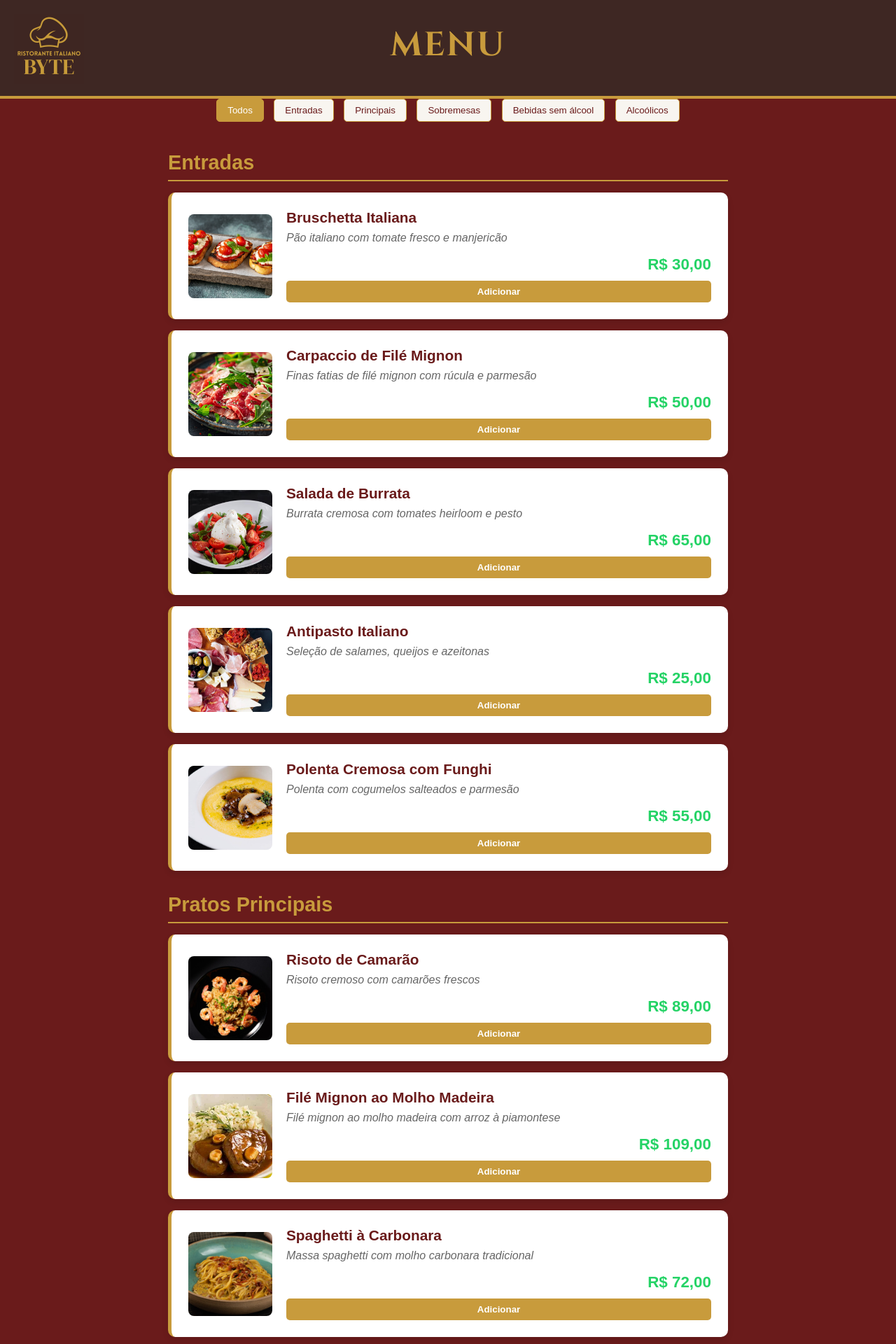
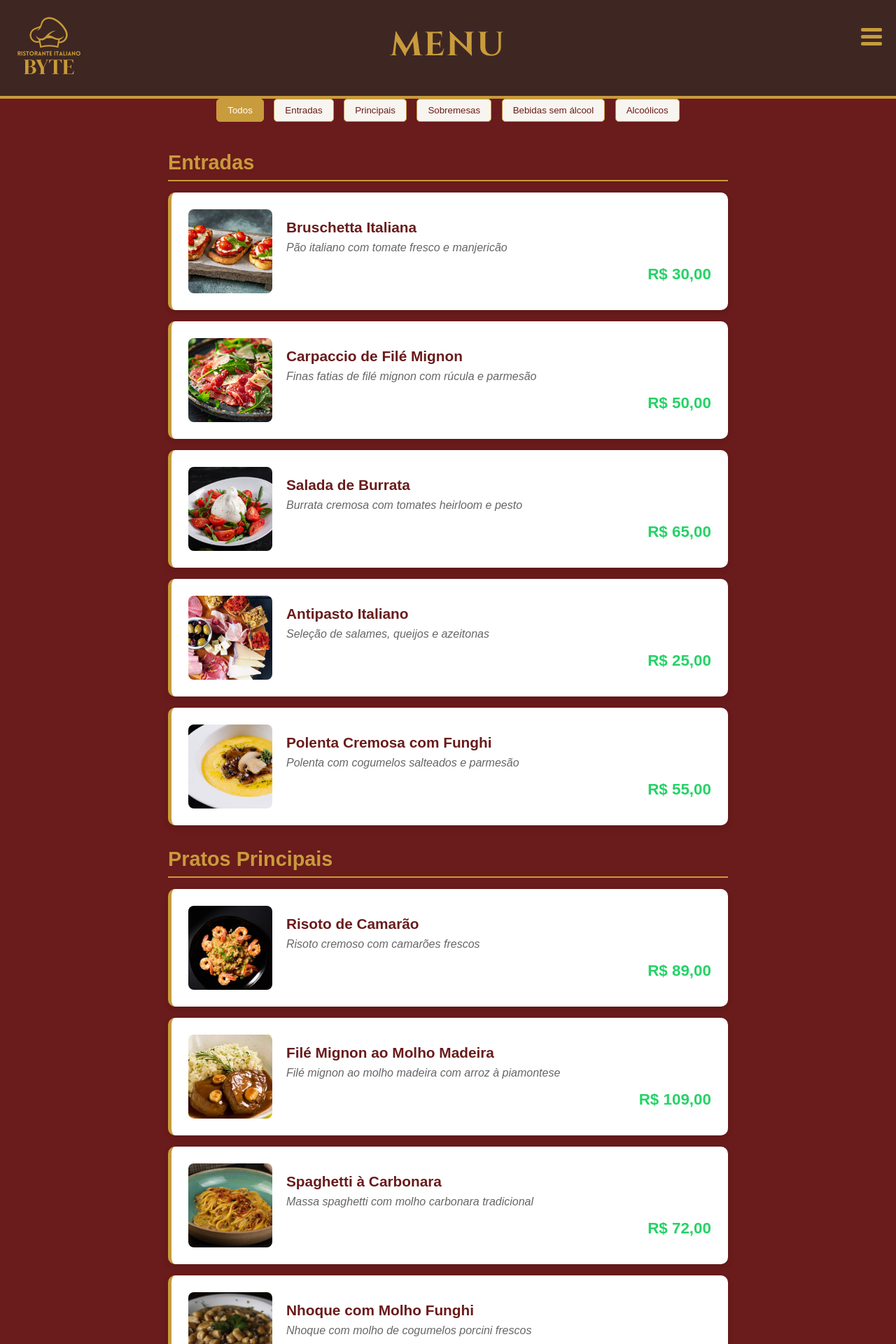
Before and after one commit to gabiiverissimo-sys/ByteMenu, a Bottle app: page / in a window 1280 px wide. Shown: the top 1920 px of the page at 70% size. Run offline with Bottle, Linux system fonts and the light colour scheme.

Commit message:
feat: enhance menu layout

```diff
--- a/static/css/menu.css
+++ b/static/css/menu.css
@@ -20,6 +20,7 @@ body {
     margin-bottom: 0;
     width: fit-content;
 }
+
 .menu-container {
     max-width: 800px;
     margin: 2rem auto;
@@ -76,22 +77,6 @@ body {
     flex-grow: 1;
     display: flex;
     flex-direction: column;
-}
-
-.btn-adicionar {
-    background: #c89b3c;
-    color: white;
-    border: none;
-    padding: 8px 15px;
-    border-radius: 5px;
-    cursor: pointer;
-    font-weight: bold;
-    transition: background 0.3s;
-    display: block;
-    margin-top: 10px;
-}
-.btn-adicionar:hover {
-    background: #b08c34;
 }
 
 .footer {
@@ -169,3 +154,30 @@ body {
     border-radius: 8px;
     margin-bottom: 0;
 }
+
+.corner-icon-container {
+    position: absolute;
+    top: 40px;
+    right: 20px;
+    display: flex;
+    flex-direction: column;
+    align-items: center;
+    color: #c89b3c;
+    font-family: 'Playfair Display', serif;
+    font-size: 14px;
+}
+
+.bars {
+    display: flex;
+    flex-direction: column; /* empilha os traços */
+    gap: 5px;               /* espaço entre eles */
+    margin-bottom: 5px;
+}
+
+.bars span {
+    width: 30px;            /* largura do traço */
+    height: 5px;            /* espessura */
+    background-color: #c89b3c;
+    display: block;
+    border-radius: 2px;     /* cantos arredondados */
+}
--- a/views/menu.html
+++ b/views/menu.html
@@ -1,18 +1,31 @@
 <!DOCTYPE html>
 <html>
+
 <head>
     <title>Byte Menu - Cardápio</title>
     <meta charset="UTF-8">
-    <link href="https://fonts.googleapis.com/css2?family=Cinzel:wght@700&family=Playfair+Display:wght@700&display=swap" rel="stylesheet">
+    <link href="https://fonts.googleapis.com/css2?family=Cinzel:wght@700&family=Playfair+Display:wght@700&display=swap"
+        rel="stylesheet">
 
     <link rel="stylesheet" href="/static/css/menu.css">
 </head>
+
 <body>
     <div class="header">
         <div class="corner-logo-container">
             <img src="/static/images/logo_byte.png" alt="Ristorante Byte Logo" class="corner-logo-img">
         </div>
         <span class="logo-text">Menu</span>
+
+        <div class="corner-icon-container">
+            <div class="bars">
+                <span></span>
+                <span></span>
+                <span></span>
+            </div>
+        </div>
+
+
     </div>
 
     <div class="categorias" style="text-align: center; margin-bottom: 2rem;">
@@ -34,7 +47,6 @@
                     <div class="prato-nome">Bruschetta Italiana</div>
                     <p class="prato-descricao">Pão italiano com tomate fresco e manjericão</p>
                     <div class="prato-preco">R$ 30,00</div>
-                    <button class="btn-adicionar" data-prato="Bruschetta Italiana" data-preco="30,00">Adicionar</button>
                 </div>
             </div>
 
@@ -44,7 +56,6 @@
                     <div class="prato-nome">Carpaccio de Filé Mignon</div>
                     <p class="prato-descricao">Finas fatias de filé mignon com rúcula e parmesão</p>
                     <div class="prato-preco">R$ 50,00</div>
-                    <button class="btn-adicionar" data-prato="Carpaccio de Filé Mignon" data-preco="50,00">Adicionar</button>
                 </div>
             </div>
 
@@ -54,7 +65,6 @@
                     <div class="prato-nome">Salada de Burrata</div>
                     <p class="prato-descricao">Burrata cremosa com tomates heirloom e pesto</p>
                     <div class="prato-preco">R$ 65,00</div>
-                    <button class="btn-adicionar" data-prato="Salada de Burrata" data-preco="65,00">Adicionar</button>
                 </div>
             </div>
 
@@ -64,7 +74,6 @@
                     <div class="prato-nome">Antipasto Italiano</div>
                     <p class="prato-descricao">Seleção de salames, queijos e azeitonas</p>
                     <div class="prato-preco">R$ 25,00</div>
-                    <button class="btn-adicionar" data-prato="Antipasto Italiano" data-preco="25,00">Adicionar</button>
                 </div>
             </div>
 
@@ -74,7 +83,6 @@
                     <div class="prato-nome">Polenta Cremosa com Funghi</div>
                     <p class="prato-descricao">Polenta com cogumelos salteados e parmesão</p>
                     <div class="prato-preco">R$ 55,00</div>
-                    <button class="btn-adicionar" data-prato="Polenta Cremosa com Funghi" data-preco="55,00">Adicionar</button>
                 </div>
             </div>
         </div>
@@ -88,7 +96,6 @@
                     <div class="prato-nome">Risoto de Camarão</div>
                     <p class="prato-descricao">Risoto cremoso com camarões frescos</p>
                     <div class="prato-preco">R$ 89,00</div>
-                    <button class="btn-adicionar" data-prato="Risoto de Camarão" data-preco="89,00">Adicionar</button>
                 </div>
             </div>
 
@@ -98,7 +105,6 @@
                     <div class="prato-nome">Filé Mignon ao Molho Madeira</div>
                     <p class="prato-descricao">Filé mignon ao molho madeira com arroz à piamontese</p>
                     <div class="prato-preco">R$ 109,00</div>
-                    <button class="btn-adicionar" data-prato="Filé Mignon ao Molho Madeira" data-preco="109,00">Adicionar</button>
                 </div>
             </div>
 
@@ -108,7 +114,6 @@
                     <div class="prato-nome">Spaghetti à Carbonara</div>
                     <p class="prato-descricao">Massa spaghetti com molho carbonara tradicional</p>
                     <div class="prato-preco">R$ 72,00</div>
-                    <button class="btn-adicionar" data-prato="Spaghetti à Carbonara" data-preco="72,00">Adicionar</button>
                 </div>
             </div>
 
@@ -118,7 +123,6 @@
                     <div class="prato-nome">Nhoque com Molho Funghi</div>
                     <p class="prato-descricao">Nhoque com molho de cogumelos porcini frescos</p>
                     <div class="prato-preco">R$ 79,00</div>
-                    <button class="btn-adicionar" data-prato="Nhoque com Molho Funghi" data-preco="79,00">Adicionar</button>
                 </div>
             </div>
 
@@ -128,7 +132,6 @@
                     <div class="prato-nome">Risoto com Osso Buco</div>
                     <p class="prato-descricao">Risoto cremoso acompanhado de osso buco</p>
                     <div class="prato-preco">R$ 82,00</div>
-                    <button class="btn-adicionar" data-prato="Risoto com Osso Buco" data-preco="82,00">Adicionar</button>
                 </div>
             </div>
         </div>
@@ -142,7 +145,6 @@
                     <div class="prato-nome">Tiramisu</div>
                     <p class="prato-descricao">Clássica sobremesa italiana com café e mascarpone</p>
                     <div class="prato-preco">R$ 27,00</div>
-                    <button class="btn-adicionar" data-prato="Tiramisu" data-preco="27,00">Adicionar</button>
                 </div>
             </div>
 
@@ -152,7 +154,6 @@
                     <div class="prato-nome">Panna Cotta</div>
                     <p class="prato-descricao">Sobremesa italiana cremosa com calda de frutas vermelhas</p>
                     <div class="prato-preco">R$ 29,00</div>
-                    <button class="btn-adicionar" data-prato="Panna Cotta" data-preco="29,00">Adicionar</button>
                 </div>
             </div>
 
@@ -162,7 +163,6 @@
                     <div class="prato-nome">Petit Gateau</div>
                     <p class="prato-descricao">Bolinho de chocolate com sorvete de baunilha</p>
                     <div class="prato-preco">R$ 27,00</div>
-                    <button class="btn-adicionar" data-prato="Petit Gateau" data-preco="27,00">Adicionar</button>
                 </div>
             </div>
 
@@ -172,7 +172,6 @@
                     <div class="prato-nome">Cannoli Siciliano</div>
                     <p class="prato-descricao">Tubos crocantes recheados com ricota doce</p>
                     <div class="prato-preco">R$ 23,00</div>
-                    <button class="btn-adicionar" data-prato="Cannoli Siciliano" data-preco="23,00">Adicionar</button>
                 </div>
             </div>
 
@@ -182,7 +181,6 @@
                     <div class="prato-nome">Creme Brûlée</div>
                     <p class="prato-descricao">Creme de baunilha com crosta de açúcar queimado</p>
                     <div class="prato-preco">R$ 29,00</div>
-                    <button class="btn-adicionar" data-prato="Creme Brûlée" data-preco="29,00">Adicionar</button>
                 </div>
             </div>
         </div>
@@ -196,7 +194,6 @@
                     <div class="prato-nome">Refrigerante Lata</div>
                     <p class="prato-descricao">Coca-Cola, Guaraná, Sprite, Soda</p>
                     <div class="prato-preco">R$ 10,00</div>
-                    <button class="btn-adicionar" data-prato="Refrigerante Lata" data-preco="10,00">Adicionar</button>
                 </div>
             </div>
 
@@ -206,7 +203,6 @@
                     <div class="prato-nome">Água com Gás Sabores (H2O)</div>
                     <p class="prato-descricao">Limão, Limoneto ou Citrus</p>
                     <div class="prato-preco">R$ 8,00</div>
-                    <button class="btn-adicionar" data-prato="H2O Sabores" data-preco="8,00">Adicionar</button>
                 </div>
             </div>
 
@@ -216,7 +212,6 @@
                     <div class="prato-nome">Sucos Naturais</div>
                     <p class="prato-descricao">Laranja, Melancia, Abacaxi com Hortelã</p>
                     <div class="prato-preco">R$ 15,00</div>
-                    <button class="btn-adicionar" data-prato="Suco Natural" data-preco="15,00">Adicionar</button>
                 </div>
             </div>
 
@@ -226,7 +221,6 @@
                     <div class="prato-nome">Soda Italiana</div>
                     <p class="prato-descricao">Xaropes de Maçã Verde ou Cranberry com Água com Gás</p>
                     <div class="prato-preco">R$ 18,00</div>
-                    <button class="btn-adicionar" data-prato="Soda Italiana" data-preco="18,00">Adicionar</button>
                 </div>
             </div>
 
@@ -236,7 +230,6 @@
                     <div class="prato-nome">Água Mineral</div>
                     <p class="prato-descricao">Com ou sem gás (500ml)</p>
                     <div class="prato-preco">R$ 5,00</div>
-                    <button class="btn-adicionar" data-prato="Água Mineral" data-preco="8,00">Adicionar</button>
                 </div>
             </div>
         </div>
@@ -250,7 +243,6 @@
                     <div class="prato-nome">Vinho Tinto da Casa</div>
                     <p class="prato-descricao">Taça de Catena Malbec</p>
                     <div class="prato-preco">R$ 35,00</div>
-                    <button class="btn-adicionar" data-prato="Vinho Tinto" data-preco="40,00">Adicionar</button>
                 </div>
             </div>
 
@@ -260,7 +252,6 @@
                     <div class="prato-nome">Aperol Spritz</div>
                     <p class="prato-descricao">Aperol, Prosecco e Água com Gás</p>
                     <div class="prato-preco">R$ 30,00</div>
-                    <button class="btn-adicionar" data-prato="Aperol Spritz" data-preco="30,00">Adicionar</button>
                 </div>
             </div>
         </div>
@@ -278,4 +269,5 @@
 
     <script src="/static/js/script.js"></script>
 </body>
+
 </html>
```
